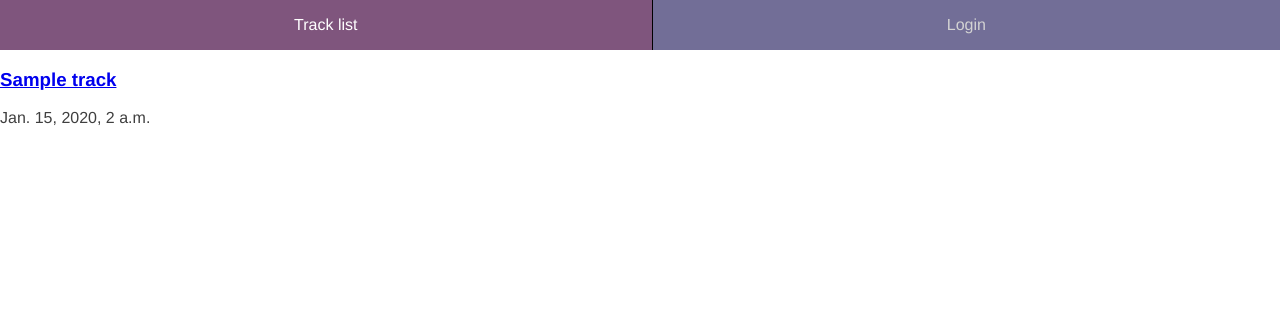
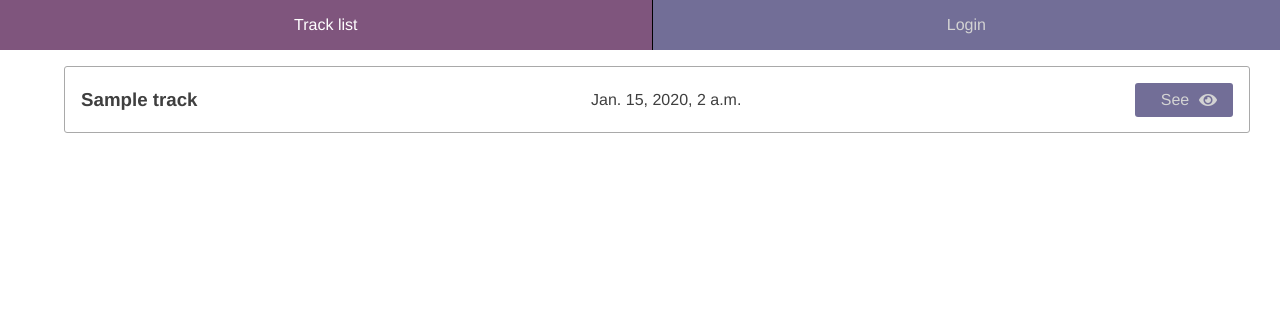
Before and after one commit to martinlehoux/django_bike, a Django app: template apps/track/templates/track/track_list.html in a window 1280 px wide. Shown: the top 310 px of the page. Run offline with Django 3.2, Linux system fonts and the light colour scheme; the template is opened without the code that fills it: values that come from a table or form of the project are taken from there, others are empty; tables that the repository leaves empty hold one stand-in row (values such as "Sample post"); parts of the project's set-up code (start-up, migrations or seed data) failed here and were passed over; some libraries are stand-ins or nearby versions.

Commit message:
feat - Add icons and first track list design

```diff
--- a/apps/track/templates/track/track_list.html
+++ b/apps/track/templates/track/track_list.html
@@ -2,9 +2,13 @@
 
 {% block content %}
 {% for track in object_list %}
-  <div>
-    <h3><a href="{% url 'track-detail' track.pk %}">{{track.name}}</a></h3>
+  <div class="container">
+    <h3>{{track.name}}</h3>
     <p>{{track.datetime}}</p>
+    <a href="{% url 'track-detail' track.pk %}" class="button">
+      <span>See</span>
+      <i class="fas fa-eye"></i>
+    </a>
   </div>
 {% endfor %}
 {% endblock content %}
--- a/templates/base.html
+++ b/templates/base.html
@@ -7,6 +7,12 @@
   <meta name="viewport" content="width=device-width, initial-scale=1.0">
   <title>Django Bikes</title>
   <script src="https://cdn.plot.ly/plotly-latest.min.js"></script>
+  <link
+    rel="stylesheet"
+    href="https://cdnjs.cloudflare.com/ajax/libs/font-awesome/5.12.0-2/css/all.min.css"
+    integrity="sha256-46r060N2LrChLLb5zowXQ72/iKKNiw/lAmygmHExk/o="
+    crossorigin="anonymous"
+  />
   <link rel="stylesheet" href="{% static 'css/base.css' %}">
   <link rel="shortcut icon" href="{% static 'favicon.ico' %}" type="image/x-icon">
 </head>
```
